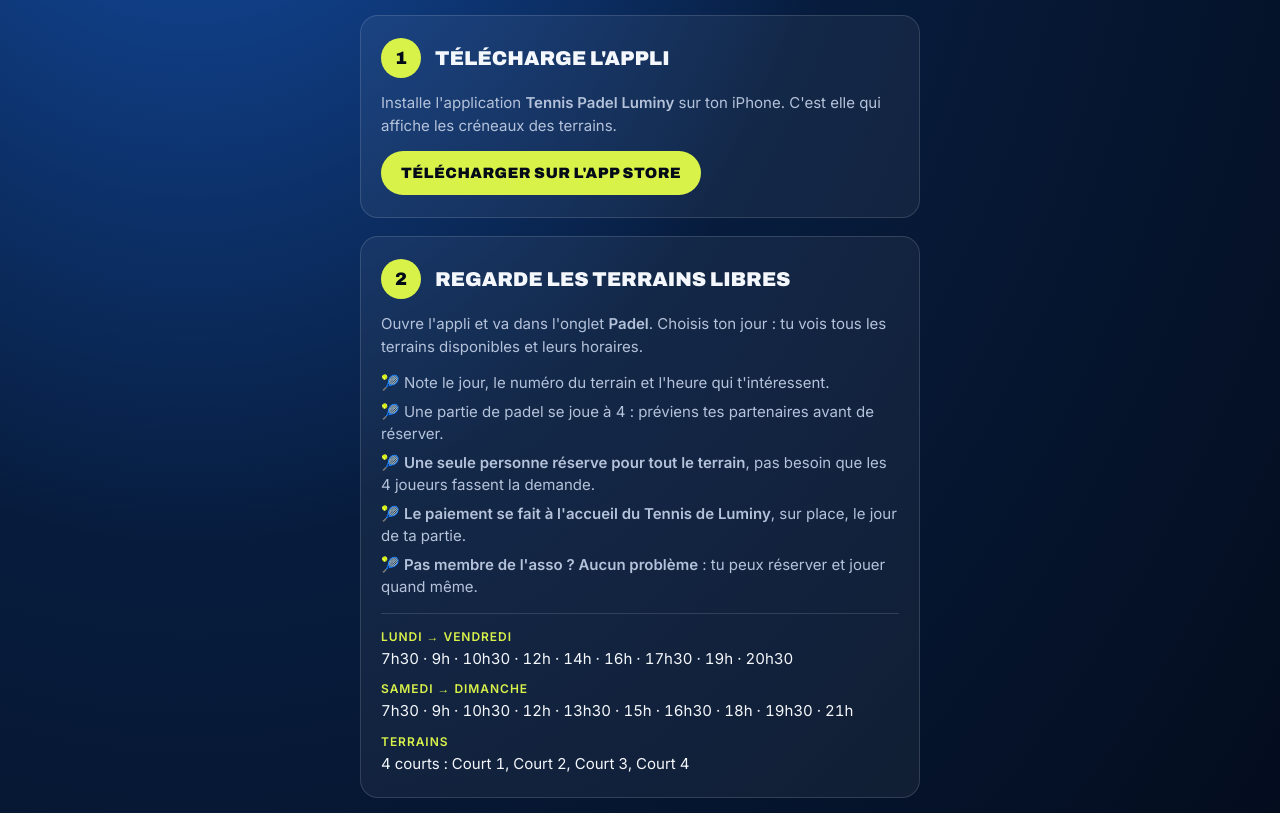
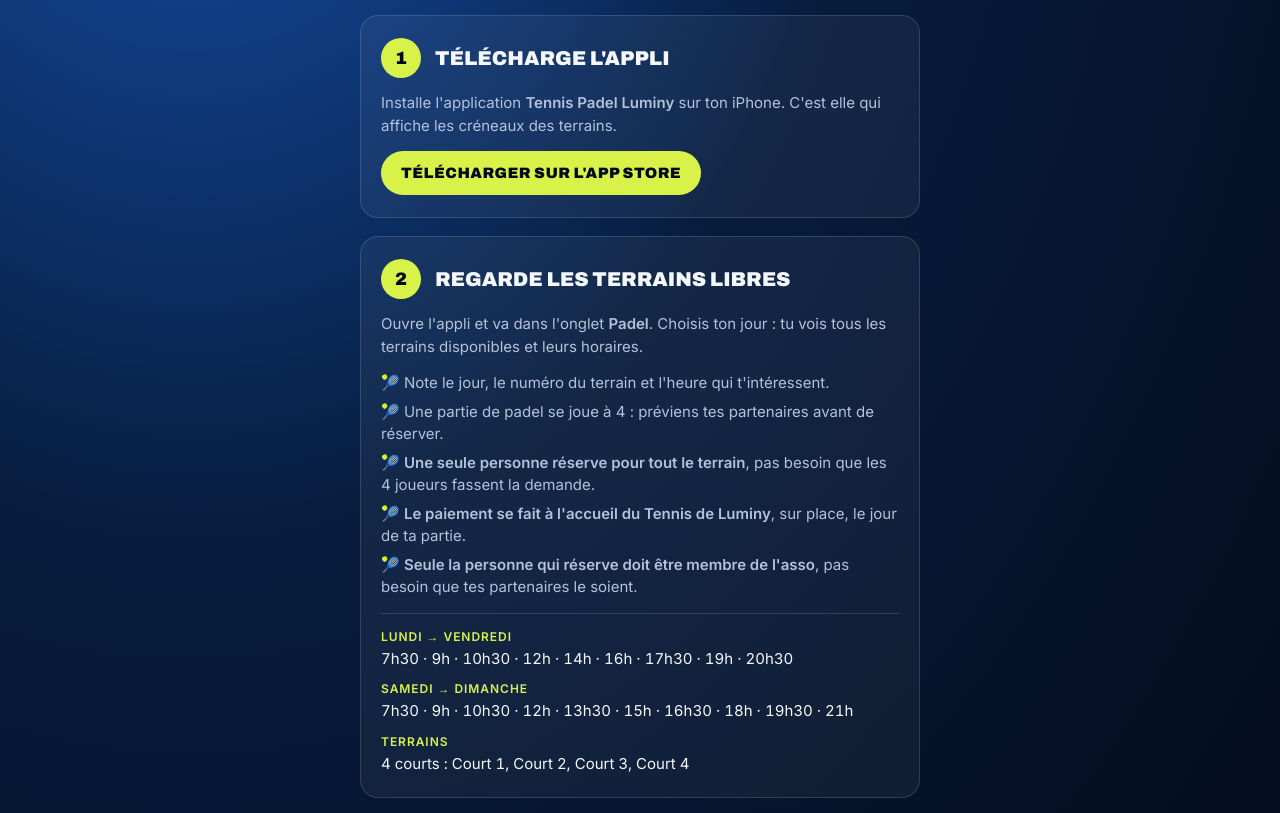
Before and after one commit to sandrodedieu-ctrl/Padelistes-luminy, a plain HTML site: page reservation.html in a window 1280 px wide. Shown: the part 251-1064 px from the top of the page. Drawn offline with Linux system fonts and the light colour scheme.

Commit message:
Réservation : seule la personne qui réserve doit être membre
Co-Authored-By: Claude Opus 5.5 <noreply@anthropic.com>
Claude-Session: https://claude.ai/code/session_0125aFQhENusbdmhpWcpp7QH

```diff
--- a/reservation.html
+++ b/reservation.html
@@ -71,7 +71,7 @@ button:focus-visible,a:focus-visible{outline:2px solid var(--ball);outline-offse
       <li>Une partie de padel se joue à 4 : préviens tes partenaires avant de réserver.</li>
       <li><b>Une seule personne réserve pour tout le terrain</b>, pas besoin que les 4 joueurs fassent la demande.</li>
       <li><b>Le paiement se fait à l'accueil du Tennis de Luminy</b>, sur place, le jour de ta partie.</li>
-      <li><b>Pas membre de l'asso ? Aucun problème</b> : tu peux réserver et jouer quand même.</li>
+      <li><b>Seule la personne qui réserve doit être membre de l'asso</b>, pas besoin que tes partenaires le soient.</li>
     </ul>
     <div class="hours">
       <div><b>Lundi → vendredi</b><span>7h30 · 9h · 10h30 · 12h · 14h · 16h · 17h30 · 19h · 20h30</span></div>
```
